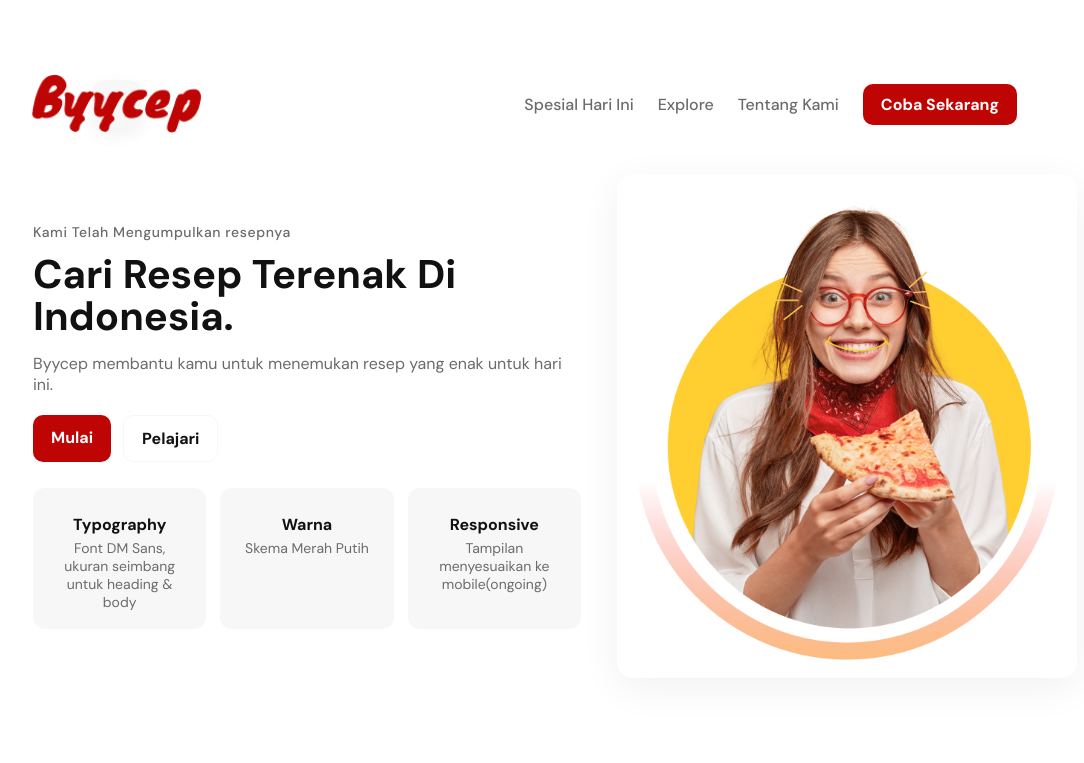
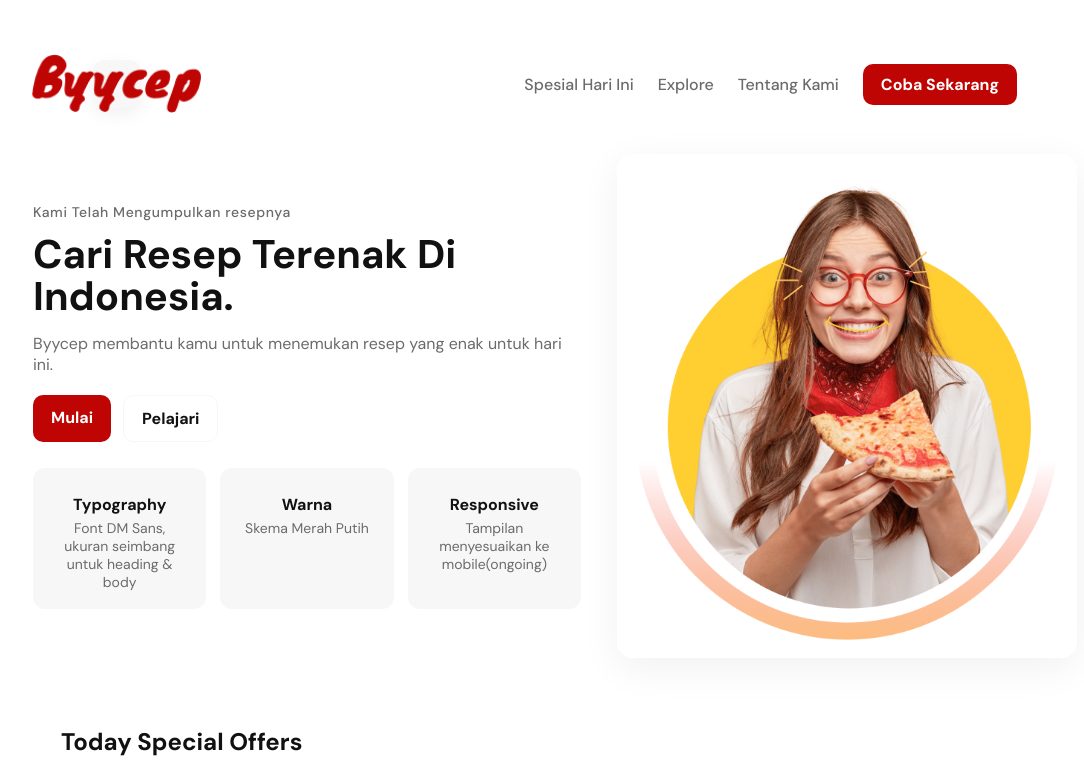
Before and after one commit to orieeiroaja-spec/byyceppatch1.github.io, a plain HTML site: page index.html in a window 1280 px wide. Shown: the top 763 px of the page, without its empty margins (85-1169 px from the left). Drawn offline with Linux system fonts and the light colour scheme.

Commit message:
Update navbar.css

```diff
--- a/navbar.css
+++ b/navbar.css
@@ -21,7 +21,7 @@ html, body {
 /* Page layout */
 .container {
   max-width: 1100px;
-  margin: 40px auto;
+  margin: 20px auto;
   padding: 28px;
 }
 
```
